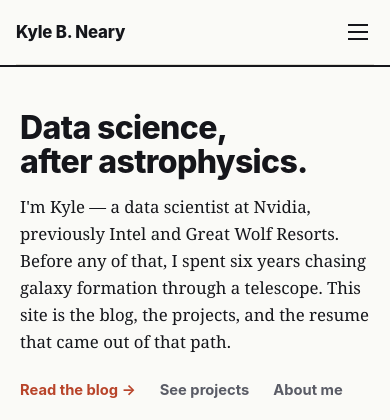
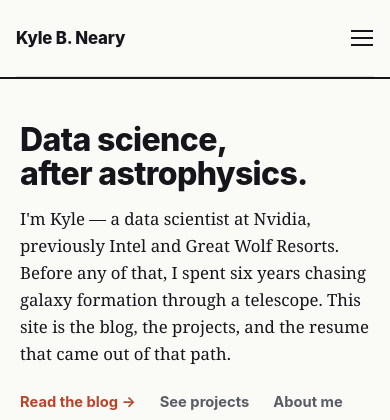
Before and after one commit to kylebneary/kylebneary-com, a Flask app: page / in a window 390 px wide. Shown: the top 420 px of the page. Run offline with Flask 3, Linux system fonts and the light colour scheme.

Commit message:
Fix broken mobile nav toggle, bump hamburger tap target
Wrapping the header in .header-inner (for the width-alignment fix) put
the toggle checkbox inside .header-bar, breaking its sibling relationship
to .nav — the CSS that reveals the mobile menu on :checked depends on
them being siblings. Moves the checkbox back out to be a direct sibling
of .header-bar and .nav. Also grows the hamburger's tap target from
32x32 to 44x44, closer to the recommended minimum touch target size.

Co-Authored-By: Claude Sonnet 5 <noreply@anthropic.com>

```diff
--- a/static/css/styles.css
+++ b/static/css/styles.css
@@ -95,16 +95,17 @@ header {
     display: flex;
     flex-direction: column;
     justify-content: center;
+    align-items: center;
     gap: 5px;
-    width: 32px;
-    height: 32px;
-    padding: 6px;
+    width: 44px;
+    height: 44px;
+    margin-right: -10px;
     cursor: pointer;
 }
 .nav-toggle-label span {
     display: block;
     height: 2px;
-    width: 100%;
+    width: 22px;
     background: var(--ink);
 }
 
--- a/templates/base.html
+++ b/templates/base.html
@@ -28,9 +28,9 @@
 <body>
     <header>
         <div class="header-inner">
+            <input type="checkbox" id="nav-toggle" class="nav-toggle-checkbox">
             <div class="header-bar">
                 <a class="brand" href="/">Kyle B. Neary</a>
-                <input type="checkbox" id="nav-toggle" class="nav-toggle-checkbox">
                 <label for="nav-toggle" class="nav-toggle-label" aria-label="Toggle navigation">
                     <span></span><span></span><span></span>
                 </label>
```
